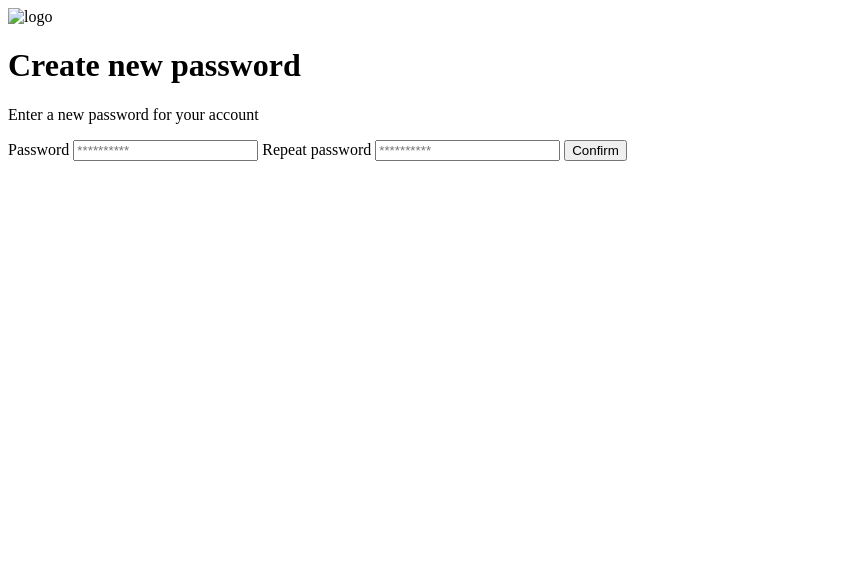
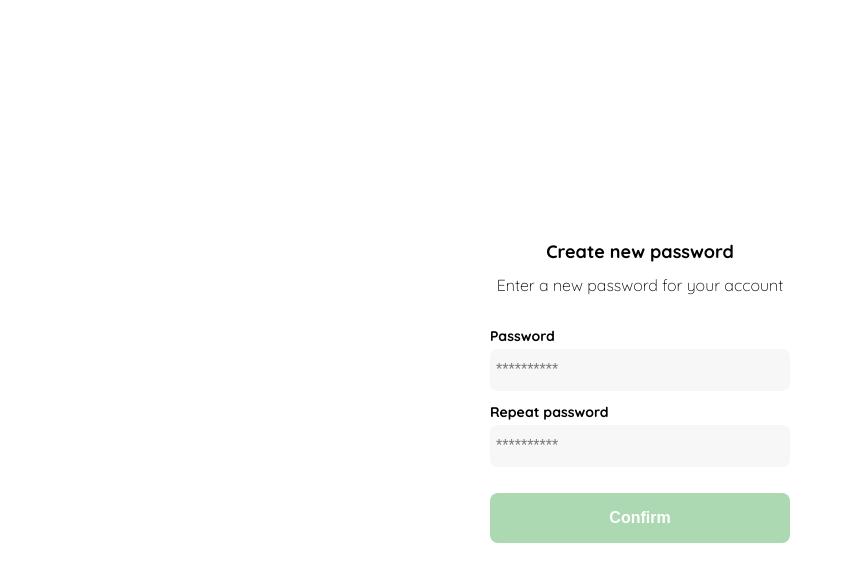
Before and after one commit to Juminstock/kambu-store, a plain HTML site: page index.html in a window 1280 px wide. Shown: the whole page, without its empty margins (0-845 px from the left). Drawn offline with Linux system fonts and the light colour scheme.

Commit message:
Update: Add create password page and its designs

```diff
--- a/index.html
+++ b/index.html
@@ -14,19 +14,97 @@
             --very-like-pink: #C7C7C7;
             --text-input-field: #F7F7F7;
             --hospital-green: #ACD9B2;
+            --sm: 14px;
+            --md: 16px;
+            --lg: 18px;
         }
-        .quicksand-body {
-        font-family: "Quicksand", sans-serif;
-        font-optical-sizing: auto;
-        font-weight: 400;
-        font-style: normal;
+
+        body {
+            margin: 0;
+            font-family: "Quicksand", sans-serif;
+        }
+
+        .login {
+            width: 100%;
+            height: 100vh;
+            display: grid;
+            place-items: center;
+        }
+
+        .form-container {
+            display: grid;
+            grid-template-rows: auto 1fr auto;
+            width: 300px;
+        }
+
+        .form-create-password {
+            display: flex;
+            flex-direction: column;
+        }
+
+        .logo {
+            width: 150px;
+            margin-bottom: 50px;
+            justify-self: center;
+            display: none;
+        }
+
+        .title {
+            font-size: var(--lg);
+            margin-bottom: 12px;
+            text-align: center;
+        }
+
+        .subtitle {
+            font-size: var(--md);
+            color: var(--black);
+            font-weight: 300;
+            margin-top: 0;
+            margin-bottom: 32px;
+            text-align: center;
+        }
+
+        .label-password {
+            font-size: var(--sm);
+            font-weight: bold;
+            margin-bottom: 4px;
+        }
+
+        .input {
+            background-color: var(--text-input-field);
+            border: none;
+            border-radius: 8px;
+            height: 30px;
+            font-size: var(--md);
+            padding: 6px;
+            margin-bottom: 12px;
+        }
+
+        .primary-button {
+            background-color: var(--hospital-green);
+            border-radius: 8px;
+            border: none;
+            color: var(--white);
+            width: 100%;
+            cursor: pointer;
+            font-size: var(--md);
+            font-weight: bold;
+            height: 50px;
+            margin-top: 14px;
+            margin-bottom: 30px;
+        }
+
+        @media (max-width: 400px) {
+            .logo {
+                display: block;
+            }
         }
     </style>
 </head>
 <body>
     <div class="login">
         <div class="form-container">
-            <img src="" alt="logo" class="logo">
+            <img src="./assets/yardsale-logos/logo_yard_sale.svg" alt="logo" class="logo">
 
             <h1 class="title">Create new password</h1>
             <p class="subtitle">Enter a new password for your account </p>
@@ -35,7 +113,7 @@
                 <label for="password" class="label-password">Password</label>
                 <input type="password" id="label-password" placeholder="**********" class="input input-password">
 
-                <label for="repeat-password" class="label-repeat-password">Repeat password</label>
+                <label for="password" class="label-password">Repeat password</label>
                 <input type="password" id="label-repeat-password" placeholder="**********" class="input input-password">
 
                 <input type="submit" value="Confirm" class="primary-button login-button">
```
